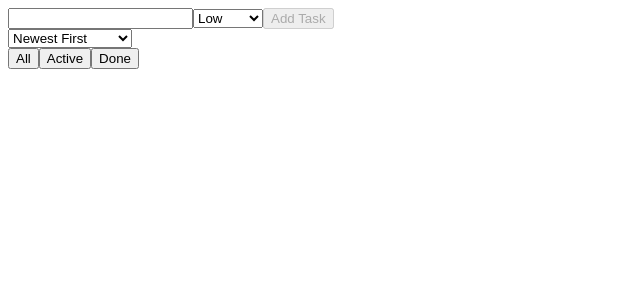
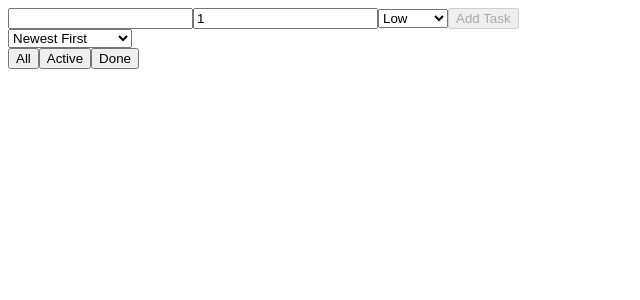
Before and after one commit to dejanpls/pocketlist, a React (Vite) app: page / in a window 1280 px wide. Shown: the top 300 px of the page, without its empty margins (0-640 px from the left). Built offline with nearby package versions, Linux system fonts and the light colour scheme.

Commit message:
feat: implement quantity input field

```diff
--- a/src/App.jsx
+++ b/src/App.jsx
@@ -58,8 +58,16 @@ export default function App() {
 
   const handleEdit = (id) => {
     const taskToEdit = tasks.find((task) => task.id === id);
-    setNewTask({ title: taskToEdit.title, priority: taskToEdit.priority });
-    setEditTask({ title: taskToEdit.title, priority: taskToEdit.priority });
+    setNewTask({
+      title: taskToEdit.title,
+      quantity: taskToEdit.quantity,
+      priority: taskToEdit.priority,
+    });
+    setEditTask({
+      title: taskToEdit.title,
+      quantity: taskToEdit.quantity,
+      priority: taskToEdit.priority,
+    });
     setEditId(taskToEdit.id);
   };
 
--- a/src/components/Form.jsx
+++ b/src/components/Form.jsx
@@ -13,6 +13,16 @@ export default function Form({
           id="title"
           name="title"
           value={newTask.title}
+          onChange={handleChange}
+        />
+      </label>
+
+      <label htmlFor="quantity">
+        <input
+          type="number"
+          id="quantity"
+          name="quantity"
+          value={newTask.quantity}
           onChange={handleChange}
         />
       </label>
@@ -36,6 +46,7 @@ export default function Form({
           !newTask.title ||
           (editTask &&
             newTask.title === editTask.title &&
+            newTask.quantity === editTask.quantity &&
             newTask.priority === editTask.priority)
         }
       >
@@ -45,6 +56,7 @@ export default function Form({
       {editId && (
         <button type="button" onClick={handleCancel}>
           {newTask.title === editTask.title &&
+          newTask.quantity === editTask.quantity &&
           newTask.priority === editTask.priority
             ? "Cancel"
             : "Discard"}
--- a/src/components/TaskList.jsx
+++ b/src/components/TaskList.jsx
@@ -17,6 +17,7 @@ export default function TaskList({
                 onChange={() => handleCompleted(task.id)}
               />
               <h2>{task.title}</h2>
+              <p>Quantity: {task.quantity}</p>
               <p>
                 Priority:{" "}
                 {task.priority[0].toUpperCase() + task.priority.slice(1)}
--- a/src/utils/initialTask.jsx
+++ b/src/utils/initialTask.jsx
@@ -1 +1 @@
-export const initialTask = { title: "", priority: "low" };
+export const initialTask = { title: "", quantity: 1, priority: "low" };
```
